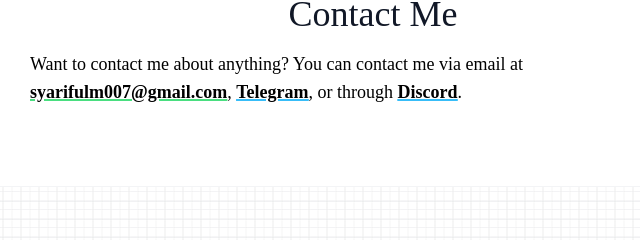
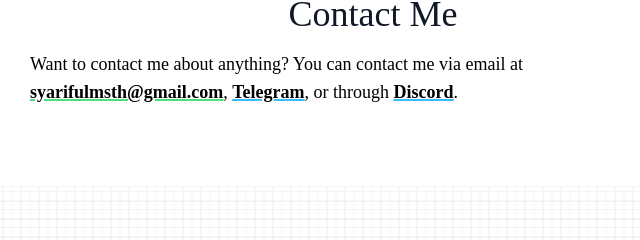
Before and after one commit to SyarifulMsth/SyarifulMsth.github.io, a website: page about.html in a window 1280 px wide. Shown: the part 555-795 px from the top of the page, 267-907 px from the left. Drawn offline with Linux system fonts and the light colour scheme; a web font is replaced by a local one.

Commit message:
:new: updates

```diff
--- a/about.html
+++ b/about.html
@@ -114,8 +114,8 @@
         </h2>
         <p class="text-left text-lg font-Forum pb-10">
           Want to contact me about anything? You can contact me via email at
-          <span class="underline decoration-2 decoration-green-400 font-semibold"><a
-              href="https://www.linkedin.com/in/syariful-musthofa/" target="_blank">syarifulm007@gmail.com</a></span>,
+          <span class="underline decoration-2 decoration-green-400 font-semibold"><a href="syarifulmsth@gmail.com"
+              target="_blank">syarifulmsth@gmail.com</a></span>,
           <span class="underline decoration-2 decoration-sky-400 font-semibold"><a
               href="https://www.linkedin.com/in/syariful-musthofa/" target="_blank">Telegram</a></span>,
           or through
```
